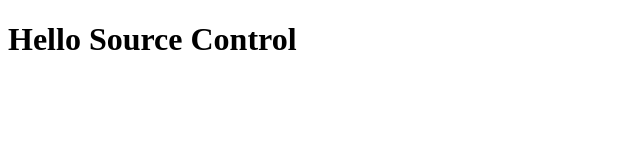
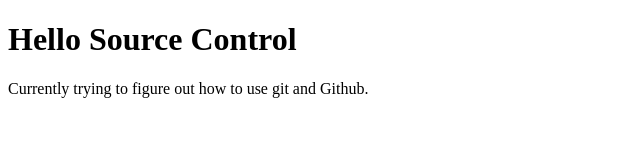
Before and after one commit to ScarlandianProgrammer/CPW204-HelloSourceControl, a plain HTML site: page index.html in a window 1280 px wide. Shown: the whole page, without its empty margins (0-640 px from the left). Drawn offline with Linux system fonts and the light colour scheme.

Commit message:
Added the first paragraph to the HTML page

```diff
--- a/index.html
+++ b/index.html
@@ -8,5 +8,9 @@
 </head>
 <body>
     <h1>Hello Source Control</h1>
+
+    <p>
+        Currently trying to figure out how to use git and Github.
+    </p>
 </body>
 </html>
```
